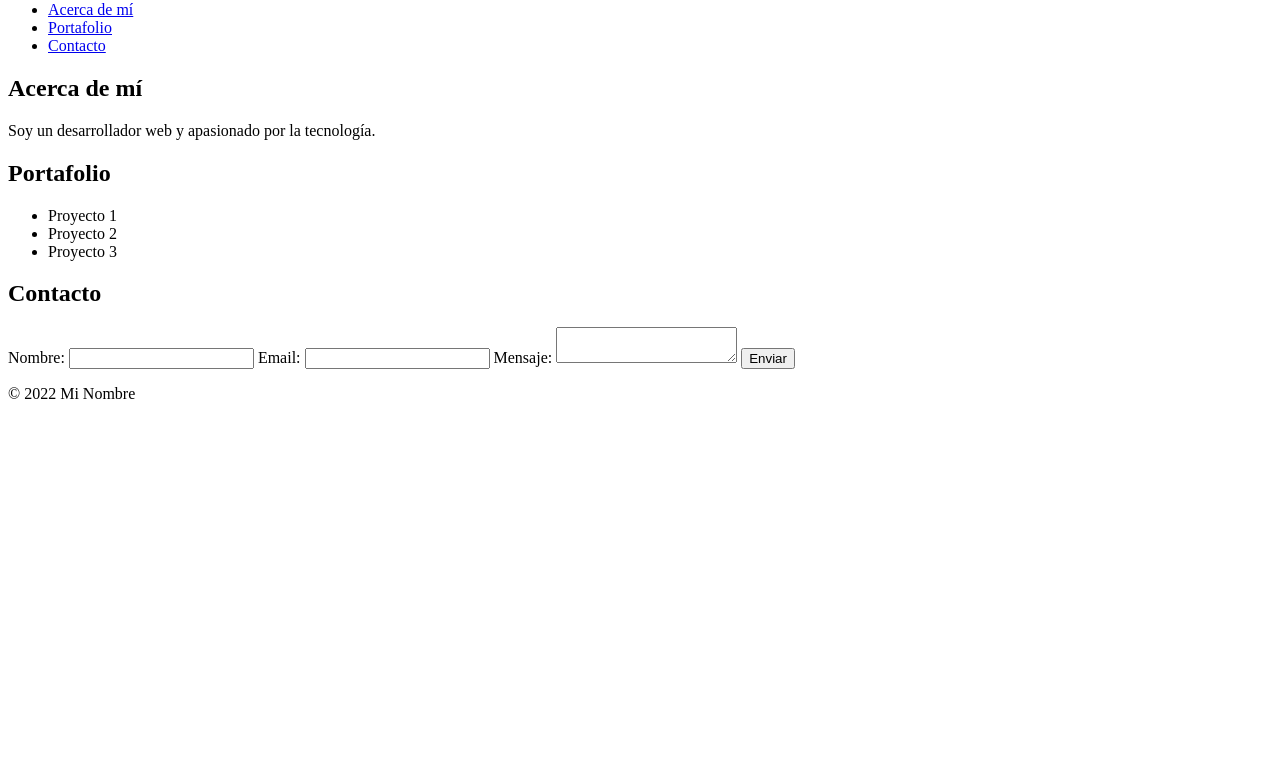
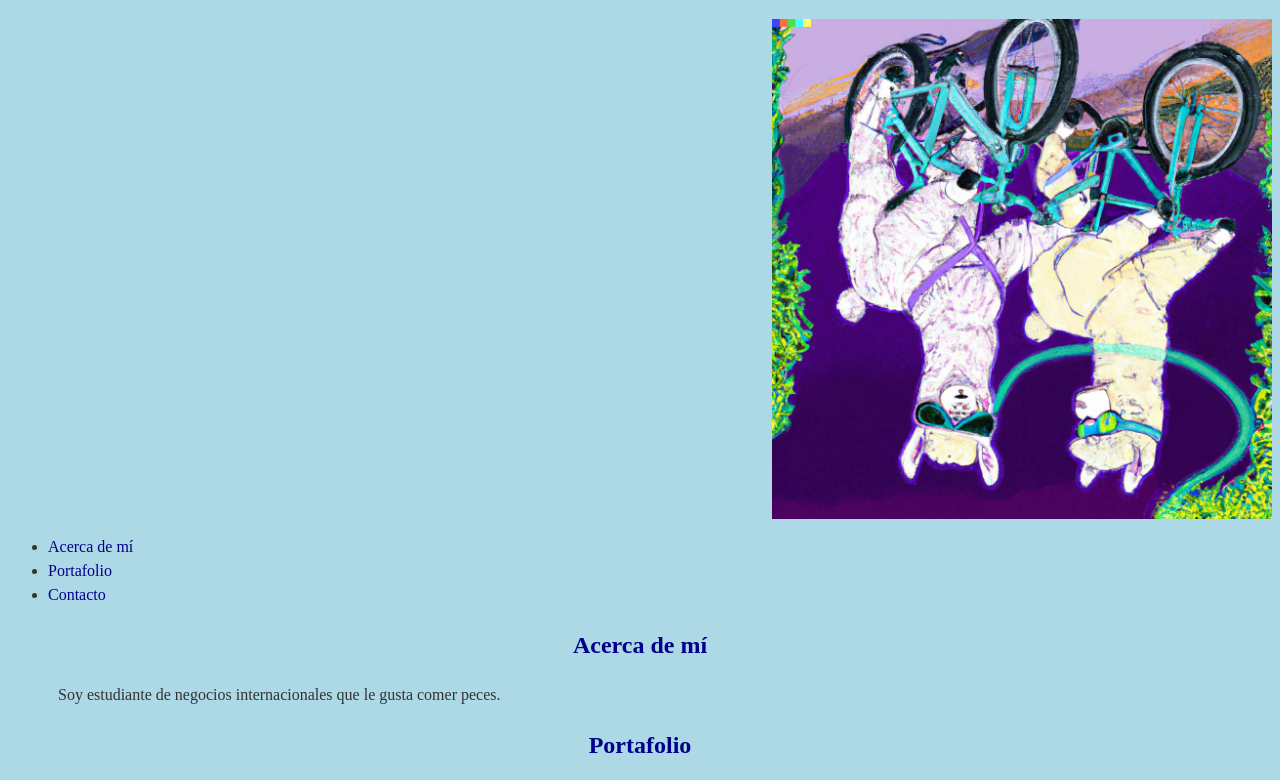
Before and after one commit to gianellaalvarado/gianellaalvarado.github.io, a plain HTML site: page index.html in a window 1280 px wide. Shown: the part 79-859 px from the top of the page. Before the commit the page ends 800 px from the top, so only its background shows below. Drawn offline with Linux system fonts and the light colour scheme.

Commit message:
Add files via upload

```diff
--- /dev/null
+++ b/css/css1.css
@@ -0,0 +1,35 @@
+body {
+  background-color: lightblue;
+  font-family: Times New Roman, sans-serif;
+  font-size: 16px;
+  color: #333;
+  line-height: 1.5;
+}
+
+h1, h2, h3 {
+  color: darkblue;
+  text-align: center;
+}
+
+a {
+  color: darkblue;
+  text-decoration: none;
+}
+
+a:hover {
+  color: blue;
+}
+
+p {
+  margin: 10px 0;
+  text-indent: 50px;
+}
+
+.miAnimacion {
+  animation: miAnimacion 2s ease-in-out infinite;
+}
+
+@keyframes miAnimacion {
+  from { transform: rotate(0deg); }
+  to { transform: rotate(360deg); }
+}
--- a/index.html
+++ b/index.html
@@ -2,11 +2,16 @@
 <html>
 <head>
   <title>Mi Página Web Personal</title>
+  <link rel="stylesheet" type="text/css" href="css/css1.css">
 </head>
 <body>
   <header>
     <h1>Gianella Alvarado Rivera</h1>
   </header>
+
+  <div class="miAnimacion">
+    <img src="images/image1.jpg" alt="descripción de la imagen" width="500" height="500">
+  </div>
   <nav>
     <ul>
       <li><a href="#about">Acerca de mí</a></li>
@@ -17,7 +22,7 @@
   <main>
     <section id="about">
       <h2>Acerca de mí</h2>
-      <p>Soy un desarrollador web y apasionado por la tecnología.</p>
+      <p>Soy estudiante de negocios internacionales que le gusta comer peces.</p>
     </section>
     <section id="portfolio">
       <h2>Portafolio</h2>
@@ -40,8 +45,18 @@
       </form>
     </section>
   </main>
+
+  <button id="miBoton">Haz clic aquí</button>
+
   <footer>
     <p>&copy; 2022 Mi Nombre</p>
   </footer>
 </body>
+
+<script>
+  document.getElementById("miBoton").addEventListener("click", function() {
+    alert("Hola, si llegaste hasta aquí, te mereces una estrella");
+  });
+</script>
+
 </html>
```
Also changed, not shown: images/image1.jpg (added).
